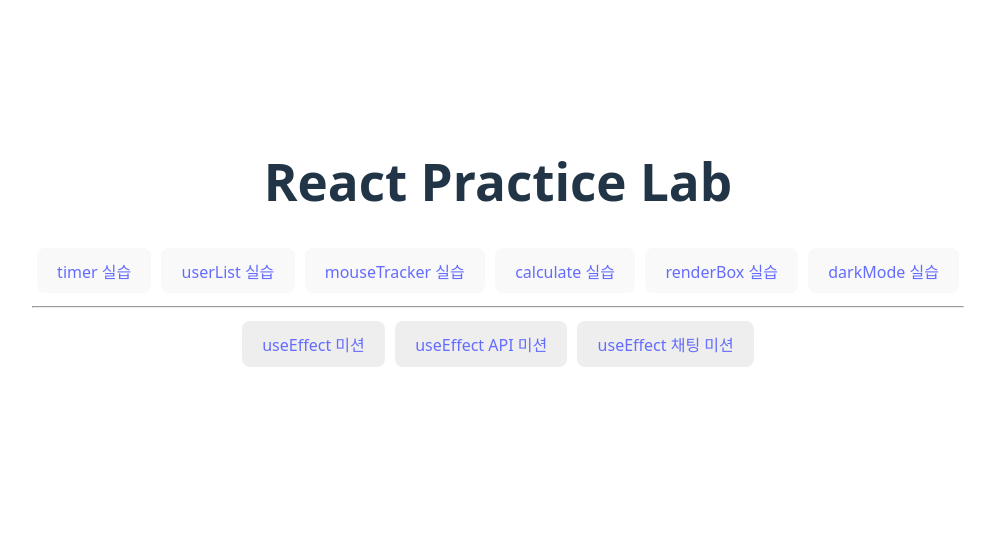
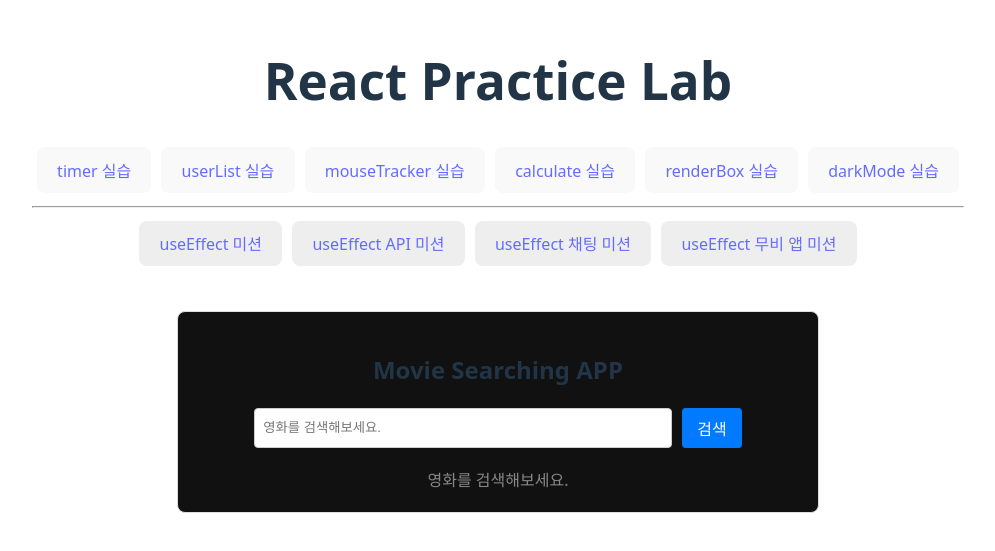
Before and after one commit to dbwlsyyy/2025-summer-study, a React (Vite) app: page /useEffect-mission-movie in a window 1280 px wide. Shown: the part 135-686 px from the top of the page, without its empty margins (142-1137 px from the left). Built offline with nearby package versions, Linux system fonts and the light colour scheme.

Commit message:
week2: useEffect 심화 미션 (이전거 잘못올림..)

```diff
--- a/src/App.jsx
+++ b/src/App.jsx
@@ -9,6 +9,7 @@ import DarkMode from './week1-js-react/useContext/DarkMode';
 import MissonApi from './week1-js-react/useEffect/MissonApi';
 import MissionUseEffect from './week1-js-react/useEffect/MissionUseEffect';
 import MissionChat from './week1-js-react/useEffect/MissionChat';
+import MissionMovie from './week1-js-react/useEffect/MissionMovie';
 
 function App() {
     return (
@@ -51,6 +52,11 @@ function App() {
                             useEffect 채팅 미션
                         </Link>
                     </button>
+                    <button className="btn" style={{ backgroundColor: '#eee' }}>
+                        <Link to="/useEffect-mission-movie">
+                            useEffect 무비 앱 미션
+                        </Link>
+                    </button>
                 </nav>
 
                 <Routes>
@@ -70,6 +76,10 @@ function App() {
                         path="/useEffect-mission-chat"
                         element={<MissionChat />}
                     />
+                    <Route
+                        path="/useEffect-mission-movie"
+                        element={<MissionMovie />}
+                    />
                     <Route path="/renderBox" element={<RenderBox />} />
                     <Route path="/darkMode" element={<DarkMode />} />
                 </Routes>
--- /dev/null
+++ b/src/week1-js-react/useEffect/MissionMovie.jsx
@@ -0,0 +1,198 @@
+import axios from 'axios';
+import React, { useEffect, useState } from 'react';
+import { BeatLoader, ClipLoader, DotLoader } from 'react-spinners';
+
+const OMDB_API_KEY = import.meta.env.VITE_OMDB_API_KEY;
+
+function MissionMovie() {
+    const [searchTerm, setSearchTerm] = useState('');
+    const [submittedSearchTerm, setSubmittedSearchTerm] = useState('');
+    const [results, setResults] = useState([]);
+    const [isLoading, setIsLoading] = useState(false);
+    const [error, setError] = useState(null);
+
+    useEffect(() => {
+        if (submittedSearchTerm.trim() === '') {
+            setResults([]);
+            setIsLoading(false);
+            setError(null);
+            return;
+        }
+
+        setIsLoading(true);
+        setResults([]);
+        setError(null);
+
+        const fetchMovie = async () => {
+            try {
+                const response = await axios.get(
+                    `http://www.omdbapi.com/?i=tt3896198&apikey=${OMDB_API_KEY}&t=${submittedSearchTerm}`
+                );
+
+                if (response.data.Response === 'False') {
+                    setError(response.data.Error);
+                    setResults([]);
+                } else {
+                    setResults(response.data);
+                }
+            } catch (err) {
+                setError(err.message);
+            } finally {
+                setIsLoading(false);
+            }
+        };
+
+        fetchMovie();
+    }, [submittedSearchTerm]);
+
+    const handleSearch = () => {
+        setSubmittedSearchTerm(searchTerm);
+    };
+
+    return (
+        <div
+            style={{
+                padding: '20px',
+                maxWidth: '600px',
+                margin: '0 auto',
+                border: '1px solid #ddd',
+                borderRadius: '8px',
+                backgroundColor: '#111',
+            }}
+        >
+            <h2>Movie Searching APP</h2>
+            <div
+                style={{
+                    marginTop: '20px',
+                    display: 'flex',
+                    justifyContent: 'center',
+                }}
+            >
+                <input
+                    type="text"
+                    value={searchTerm}
+                    placeholder="영화를 검색해보세요."
+                    onChange={(e) => setSearchTerm(e.target.value)}
+                    style={{
+                        width: '400px',
+                        padding: '8px',
+                        marginRight: '10px',
+                        borderRadius: '4px',
+                        border: '1px solid #ccc',
+                    }}
+                ></input>
+                <button
+                    onClick={handleSearch}
+                    style={{
+                        padding: '8px 15px',
+                        borderRadius: '4px',
+                        border: 'none',
+                        backgroundColor: '#007bff',
+                        color: 'white',
+                        cursor: 'pointer',
+                    }}
+                >
+                    검색
+                </button>
+            </div>
+
+            {isLoading ? (
+                <div
+                    style={{
+                        display: 'flex',
+                        flexDirection: 'column',
+                        alignItems: 'center',
+                        marginTop: '40px',
+                    }}
+                >
+                    <BeatLoader color="#36d7b7" size={30} />
+                    <p style={{ marginTop: '10px', color: '#999' }}>
+                        데이터 불러오는 중...
+                    </p>
+                </div>
+            ) : error ? (
+                <div
+                    style={{
+                        color: 'red',
+                        textAlign: 'center',
+                        marginTop: '20px',
+                    }}
+                >
+                    <p>에러: {error}</p>
+                </div>
+            ) : results && results.Response === 'True' ? (
+                <div style={{ marginTop: '20px' }}>
+                    <div
+                        style={{
+                            display: 'flex',
+                            justifyContent: 'center',
+                            width: '100%',
+                            padding: '10px',
+                        }}
+                    >
+                        {results.Poster && results.Poster !== 'N/A' ? (
+                            <img
+                                src={results.Poster}
+                                alt={results.Title}
+                                style={{
+                                    maxWidth: '200px',
+                                    height: 'auto',
+                                    border: '2px solid #eee',
+                                }}
+                            />
+                        ) : (
+                            <div
+                                style={{
+                                    width: '200px',
+                                    height: '300px',
+                                    border: '1px solid #ddd',
+                                    display: 'flex',
+                                    justifyContent: 'center',
+                                    alignItems: 'center',
+                                    backgroundColor: '#f0f0f0',
+                                    color: '#888',
+                                }}
+                            >
+                                No Poster
+                            </div>
+                        )}
+                    </div>
+                    <div style={{ textAlign: 'left', padding: '10px' }}>
+                        <h2>
+                            {results.Title} ({results.Year})
+                        </h2>
+                        <p>
+                            <strong>- 감독: </strong>
+                            {results.Director}
+                        </p>
+                        <p>
+                            <strong>- 배우: </strong>
+                            {results.Actors}
+                        </p>
+                        <p>
+                            <strong>- 장르: </strong>
+                            {results.Genre}
+                        </p>
+                        <p>
+                            <strong>- 줄거리: </strong>
+                            {results.Plot}
+                        </p>
+                    </div>
+                </div>
+            ) : (
+                <div
+                    style={{
+                        textAlign: 'center',
+                        color: '#888',
+                        marginTop: '20px',
+                    }}
+                >
+                    {submittedSearchTerm.trim() !== ''
+                        ? '검색 결과가 없습니다.'
+                        : '영화를 검색해보세요.'}
+                </div>
+            )}
+        </div>
+    );
+}
+export default MissionMovie;
```
